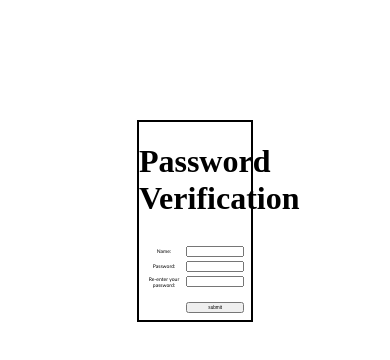
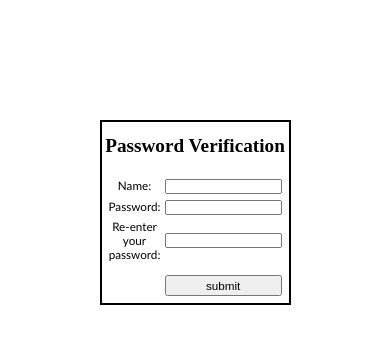
Before and after one commit to SRIRAM1307K/passwordValidator, a plain HTML site: page index.html in a window 390 px wide. Drawn offline with Linux system fonts and the light colour scheme.

Commit message:
responsive

```diff
--- a/style.css
+++ b/style.css
@@ -1,5 +1,5 @@
 .container {
-  width: 30%;
+  width: 50%;
   margin: 120px auto;
   border: 2px solid black;
   text-align: center;
@@ -31,3 +31,18 @@
 #btn:hover {
   cursor: pointer;
 }
+
+@media screen and (max-width: 800px) {
+  h1 {
+    font-size: larger;
+  }
+  .container-2 table {
+    font-size: 3vw;
+  }
+  .container-2 input {
+    font-size: 2vw;
+  }
+  #btn {
+    font-size: 3vw;
+  }
+}
```
